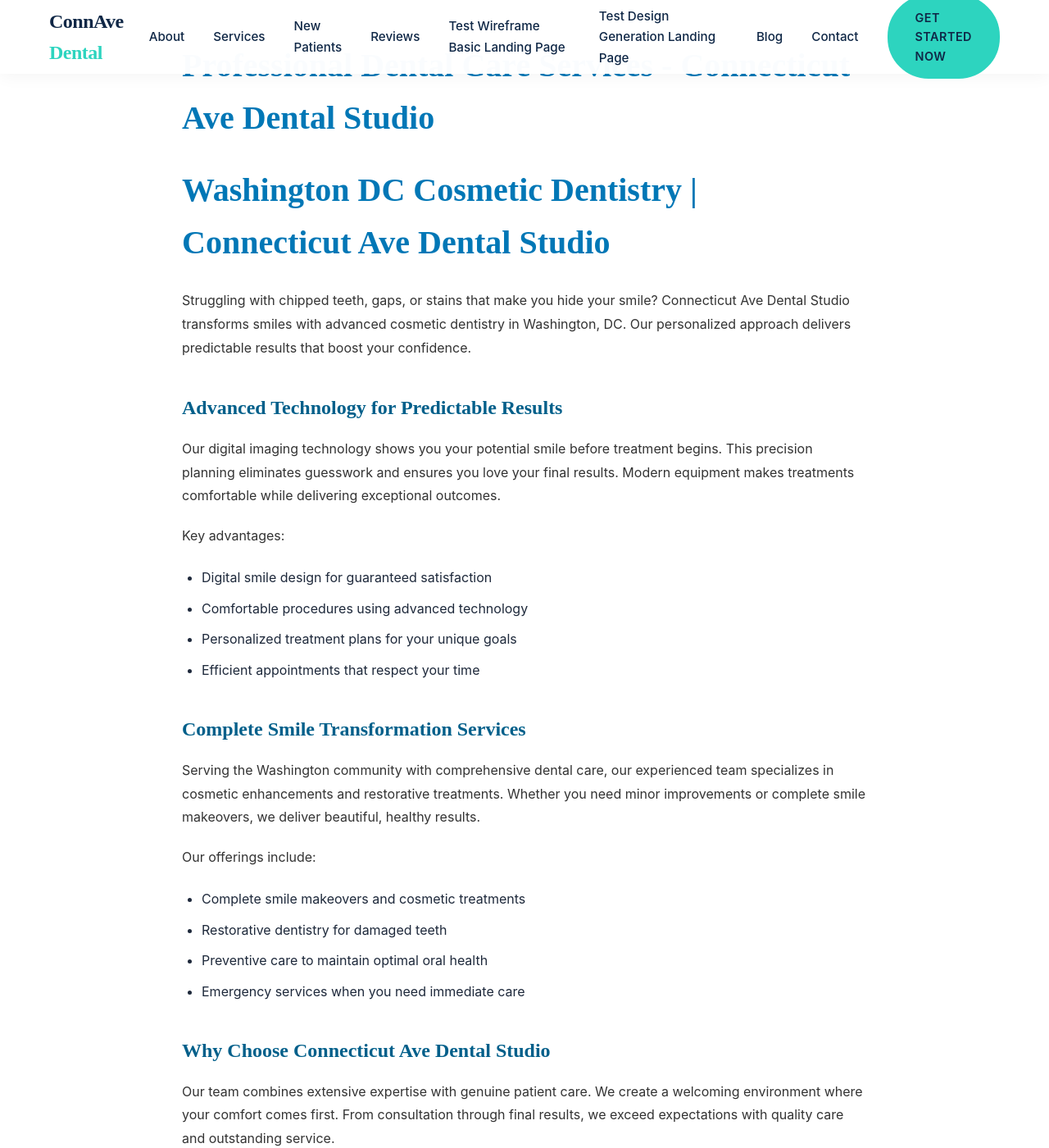
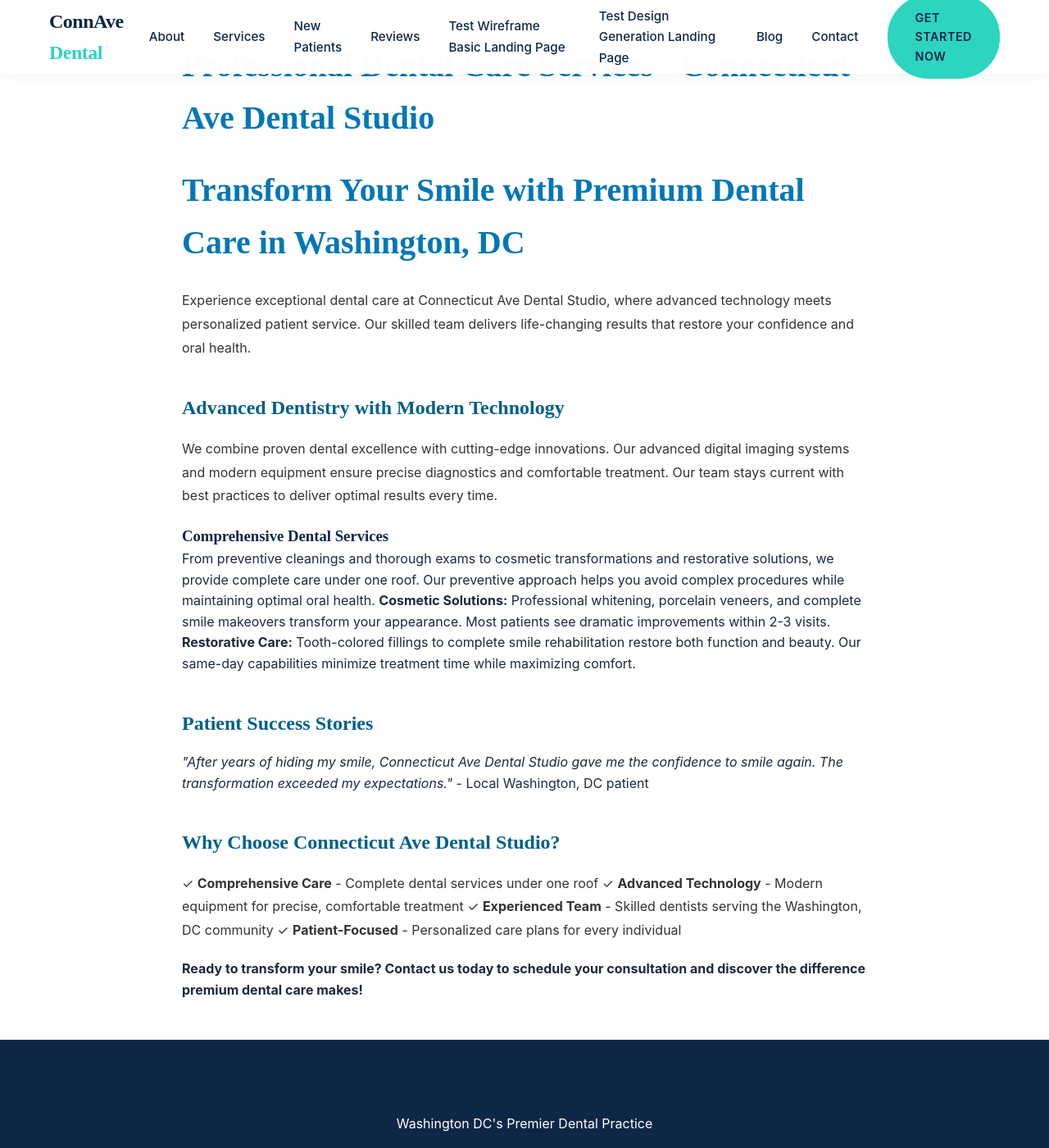
Before and after one commit to asquitt/asquitt.github.io, a Jekyll site: the page test-page-creation---landing-page.html, which Jekyll copies as it is, in a window 1280 px wide and 1400 px high. Shown: the whole window at 82% size. Built offline with Jekyll 4.4.1, drawn with Linux system fonts in a browser that asks for light colours; some of the changed text lies outside the part shown.

Commit message:
Add Professional Dental Care Services - Connecticut Ave Dental Studio page

```diff
--- a/test-page-creation---landing-page.html
+++ b/test-page-creation---landing-page.html
@@ -299,29 +299,22 @@
 
     <main class="page-content">
         <h1>Professional Dental Care Services - Connecticut Ave Dental Studio</h1>
-        <h1>Washington DC Cosmetic Dentistry | Connecticut Ave Dental Studio</h1>
-<p>Struggling with chipped teeth, gaps, or stains that make you hide your smile? Connecticut Ave Dental Studio transforms smiles with advanced cosmetic dentistry in Washington, DC. Our personalized approach delivers predictable results that boost your confidence.</p>
-<h2>Advanced Technology for Predictable Results</h2>
-<p>Our digital imaging technology shows you your potential smile before treatment begins. This precision planning eliminates guesswork and ensures you love your final results. Modern equipment makes treatments comfortable while delivering exceptional outcomes.</p>
-<p>Key advantages:
-<ul>
-<li>Digital smile design for guaranteed satisfaction</li>
-<li>Comfortable procedures using advanced technology</li>
-<li>Personalized treatment plans for your unique goals</li>
-<li>Efficient appointments that respect your time</li>
-</ul></p>
-<h2>Complete Smile Transformation Services</h2>
-<p>Serving the Washington community with comprehensive dental care, our experienced team specializes in cosmetic enhancements and restorative treatments. Whether you need minor improvements or complete smile makeovers, we deliver beautiful, healthy results.</p>
-<p>Our offerings include:
-<ul>
-<li>Complete smile makeovers and cosmetic treatments</li>
-<li>Restorative dentistry for damaged teeth</li>
-<li>Preventive care to maintain optimal oral health</li>
-<li>Emergency services when you need immediate care</li>
-</ul></p>
-<h2>Why Choose Connecticut Ave Dental Studio</h2>
-<p>Our team combines extensive expertise with genuine patient care. We create a welcoming environment where your comfort comes first. From consultation through final results, we exceed expectations with quality care and outstanding service.</p>
-<strong>Ready to love your smile? Contact Connecticut Ave Dental Studio today to schedule your consultation and discover how we can create the confident smile you deserve.</strong>
+        <h1>Transform Your Smile with Premium Dental Care in Washington, DC</h1>
+<p>Experience exceptional dental care at Connecticut Ave Dental Studio, where advanced technology meets personalized patient service. Our skilled team delivers life-changing results that restore your confidence and oral health.</p>
+<h2>Advanced Dentistry with Modern Technology</h2>
+<p>We combine proven dental excellence with cutting-edge innovations. Our advanced digital imaging systems and modern equipment ensure precise diagnostics and comfortable treatment. Our team stays current with best practices to deliver optimal results every time.</p>
+<h3>Comprehensive Dental Services</h3>
+From preventive cleanings and thorough exams to cosmetic transformations and restorative solutions, we provide complete care under one roof. Our preventive approach helps you avoid complex procedures while maintaining optimal oral health.
+<strong>Cosmetic Solutions:</strong> Professional whitening, porcelain veneers, and complete smile makeovers transform your appearance. Most patients see dramatic improvements within 2-3 visits.
+<strong>Restorative Care:</strong> Tooth-colored fillings to complete smile rehabilitation restore both function and beauty. Our same-day capabilities minimize treatment time while maximizing comfort.
+<h2>Patient Success Stories</h2>
+<em>"After years of hiding my smile, Connecticut Ave Dental Studio gave me the confidence to smile again. The transformation exceeded my expectations."</em> - Local Washington, DC patient
+<h2>Why Choose Connecticut Ave Dental Studio?</h2>
+<p>✓ <strong>Comprehensive Care</strong> - Complete dental services under one roof
+✓ <strong>Advanced Technology</strong> - Modern equipment for precise, comfortable treatment
+✓ <strong>Experienced Team</strong> - Skilled dentists serving the Washington, DC community
+✓ <strong>Patient-Focused</strong> - Personalized care plans for every individual</p>
+<strong>Ready to transform your smile? Contact us today to schedule your consultation and discover the difference premium dental care makes!</strong>
     </main>
     <footer>
 <div class="container">
```
